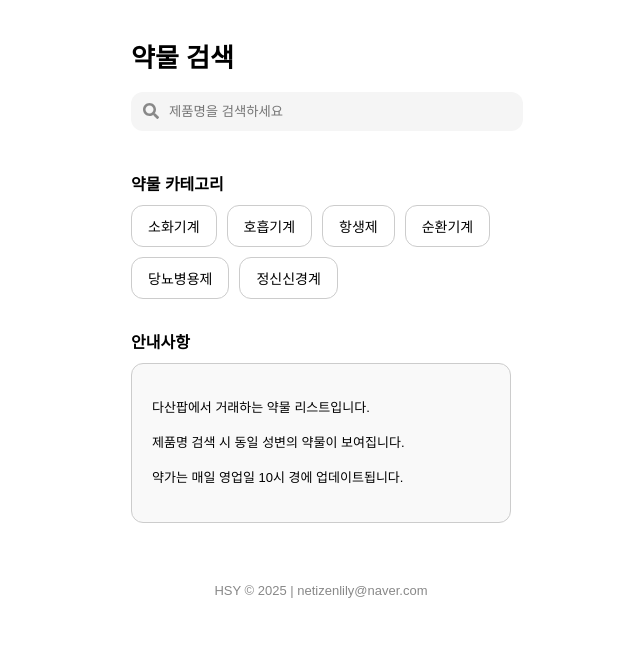
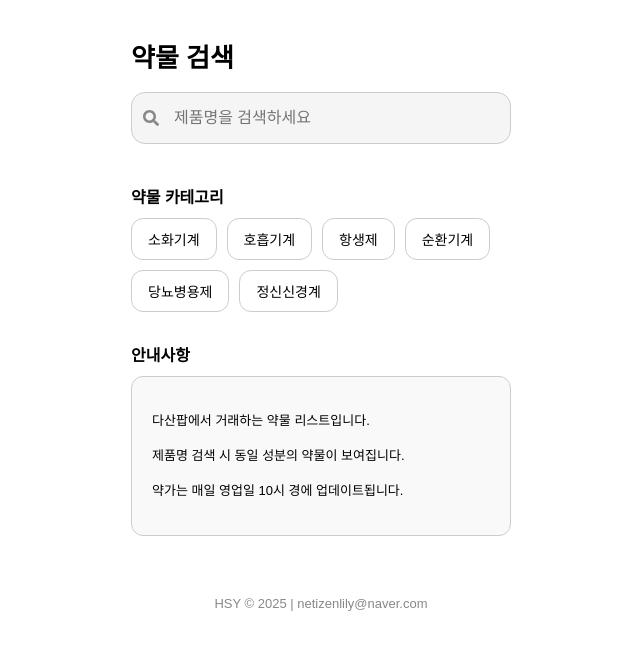
Before and after one commit to dasampharm/dasanpharm, a React (Create React App) app: page / in a window 1280 px wide. Shown: the top 650 px of the page, without its empty margins (319-959 px from the left). Built offline with nearby package versions, Linux system fonts and the light colour scheme.

Commit message:
?먮룞 而ㅻ컠: 2025-04-25 17:08:54.80

```diff
--- a/src/App.js
+++ b/src/App.js
@@ -77,11 +77,19 @@ function App() {
               value={query}
               onChange={handleInputChange}
               placeholder="제품명을 검색하세요"
-              style={{ width: "90%", padding: "12px 12px 12px 38px", border: "none", borderRadius: "12px", backgroundColor: "#f5f5f5" }}
+              style={{
+                width: "100%",
+                padding: "16px 16px 16px 42px",
+                fontSize: "16px",
+                border: "1px solid #ccc",
+                borderRadius: "14px",
+                backgroundColor: "#f5f5f5",
+                boxSizing: "border-box"
+              }}
             />
-            <ul style={{ listStyle: "none", paddingLeft: 0, maxHeight: "160px", overflowY: "auto", border: suggestions.length > 0 ? "1px solid #ccc" : "none", margin: 0, background: "white", position: "absolute", top: "46px", zIndex: 2, borderRadius: "4px" }}>
+            <ul style={{ listStyle: "none", paddingLeft: 0, maxHeight: "160px", overflowY: "auto", border: suggestions.length > 0 ? "1px solid #ccc" : "none", margin: 0, background: "white", position: "absolute", top: "56px", zIndex: 2, borderRadius: "4px", width: "100%" }}>
               {suggestions.map((item, index) => (
-                <li key={index} onClick={() => handleSuggestionClick(item)} style={{ cursor: "pointer", padding: "8px" }}>{item["제품명"]}</li>
+                <li key={index} onClick={() => handleSuggestionClick(item)} style={{ cursor: "pointer", padding: "10px 12px" }}>{item["제품명"]}</li>
               ))}
             </ul>
           </div>
@@ -100,7 +108,7 @@ function App() {
           <h3 style={{ fontSize: "16px", marginBottom: "10px" }}>안내사항</h3>
           <div style={{ backgroundColor: "#f9f9f9", border: "1px solid #ccc", borderRadius: "12px", padding: "20px", fontSize: "13px", lineHeight: "1.7" }}>
             <p>다산팝에서 거래하는 약물 리스트입니다.</p>
-            <p>제품명 검색 시 동일 성변의 약물이 보여집니다.</p>
+            <p>제품명 검색 시 동일 성분의 약물이 보여집니다.</p>
             <p>약가는 매일 영업일 10시 경에 업데이트됩니다.</p>
           </div>
         </>
```
